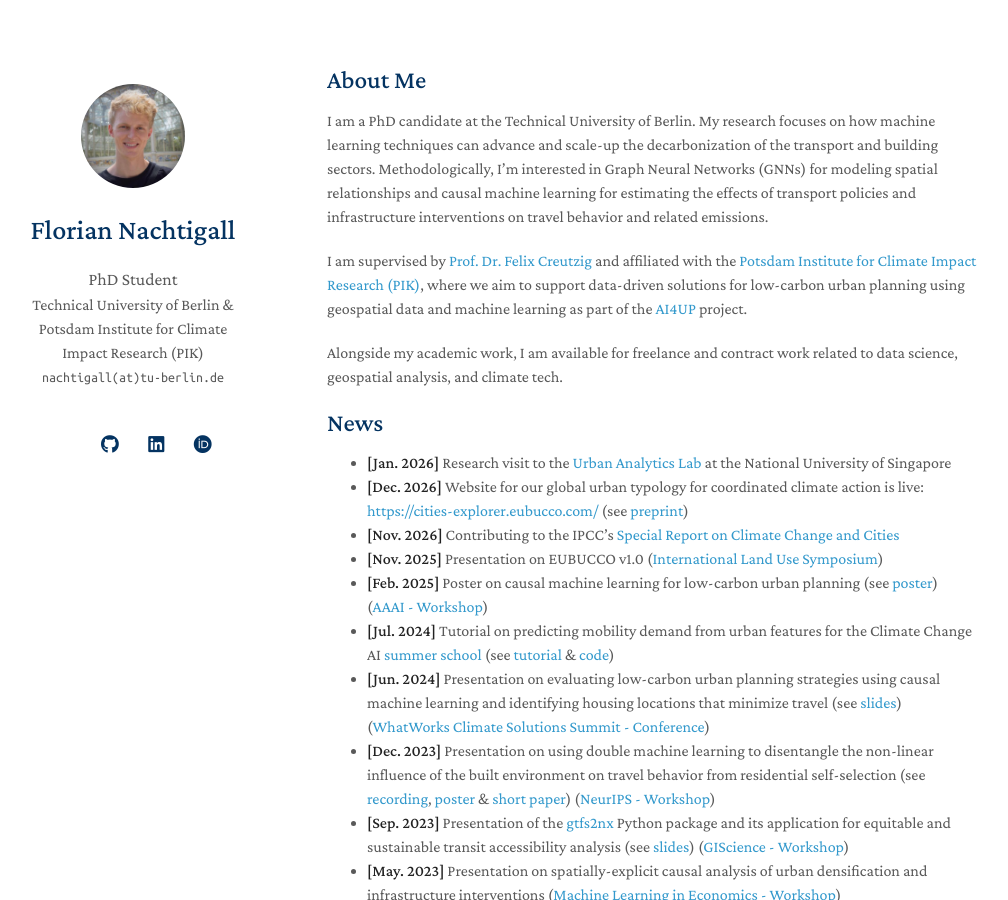
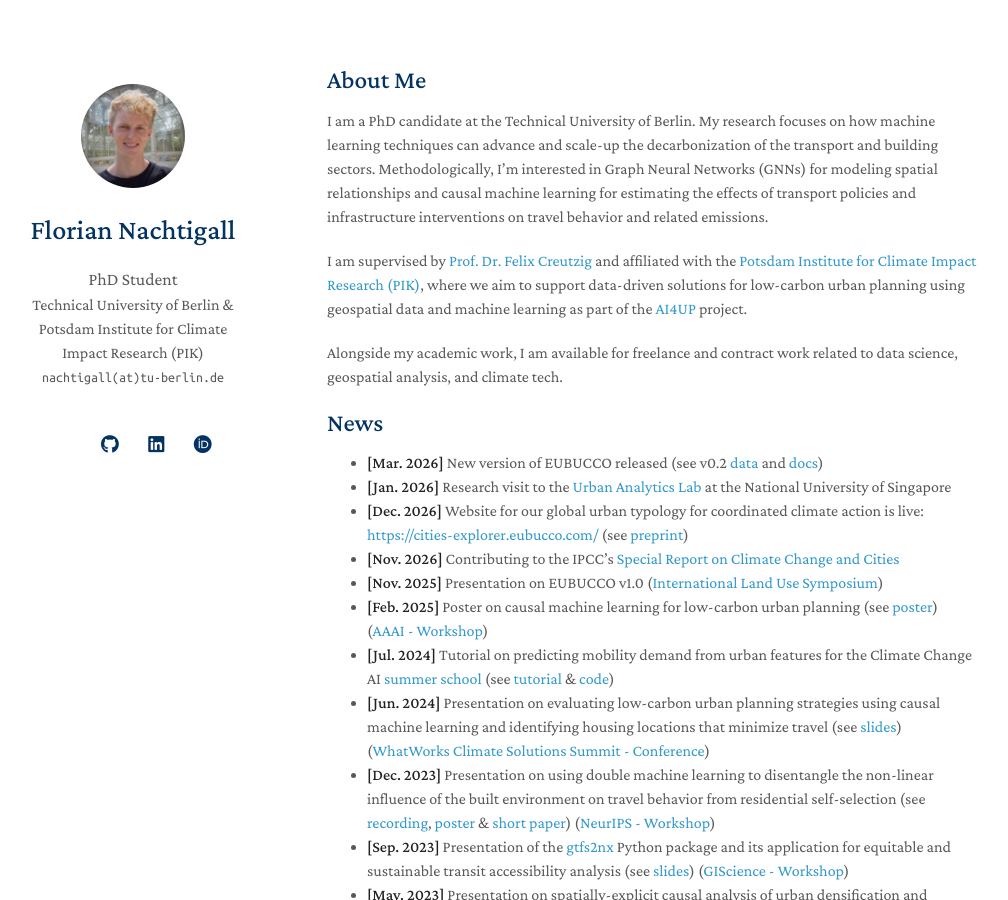
Before and after one commit to FlorianNachtigall/floriannachtigall.github.io, a Jekyll site: the page built from index.md, in a window 1280 px wide and 900 px high. Shown: the whole window, without its empty margins (143-1151 px from the left). Built offline with Jekyll 4.4.1, drawn with Linux system fonts in a browser that asks for light colours; nearby versions of some CDN libraries; a style sheet for code colours, icons or effects is not loaded; our own code applies the rules of GitHub Pages for plain Markdown files.

Commit message:
Add EUBUCCO v0.2 release to news

```diff
--- a/index.md
+++ b/index.md
@@ -12,6 +12,7 @@ Alongside my academic work, I am available for freelance and contract work relat
 
 
 ## News
+- **[Mar. 2026]** New version of EUBUCCO released (see v0.2 [data](https://eubucco.com/files/v0.2/) and [docs](https://docs.eubucco.com/v0.2/))
 - **[Jan. 2026]** Research visit to the [Urban Analytics Lab](https://ual.sg/) at the National University of Singapore
 - **[Dec. 2026]** Website for our global urban typology for coordinated climate action is live: [https://cities-explorer.eubucco.com/](https://cities-explorer.eubucco.com/) (see  [preprint](https://doi.org/10.21203/rs.3.rs-8363797/v1))
 - **[Nov. 2026]** Contributing to the IPCC's [Special Report on Climate Change and Cities](https://www.ipcc.ch/report/special-report-on-climate-change-and-cities/)
```
